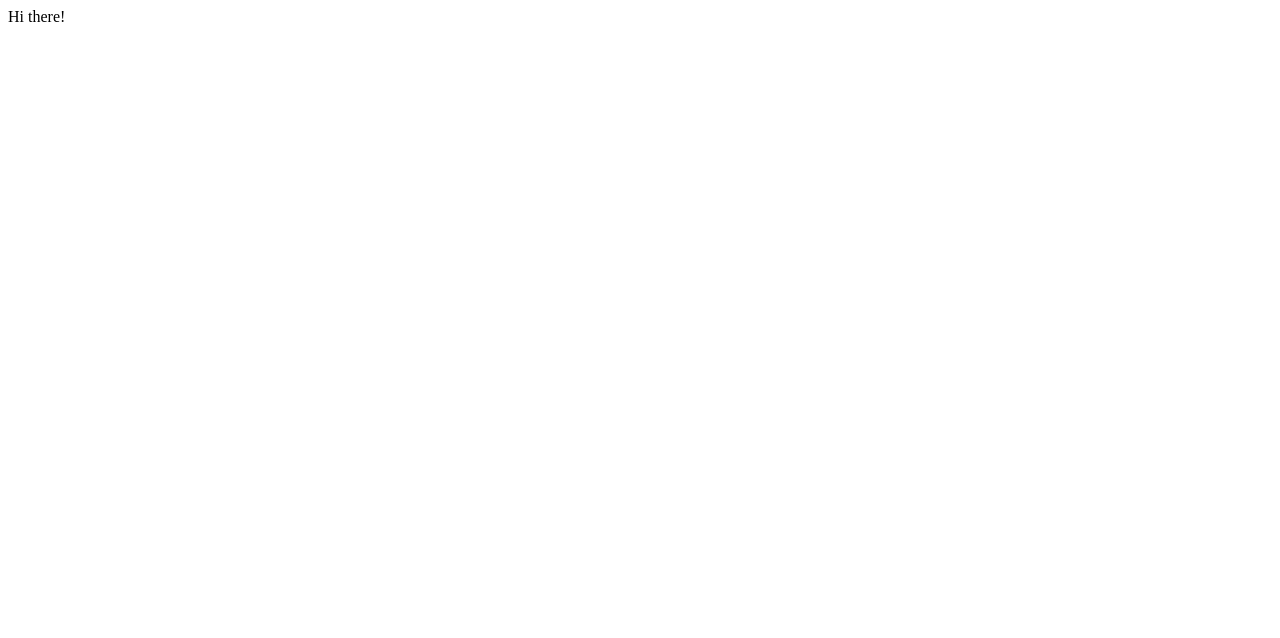
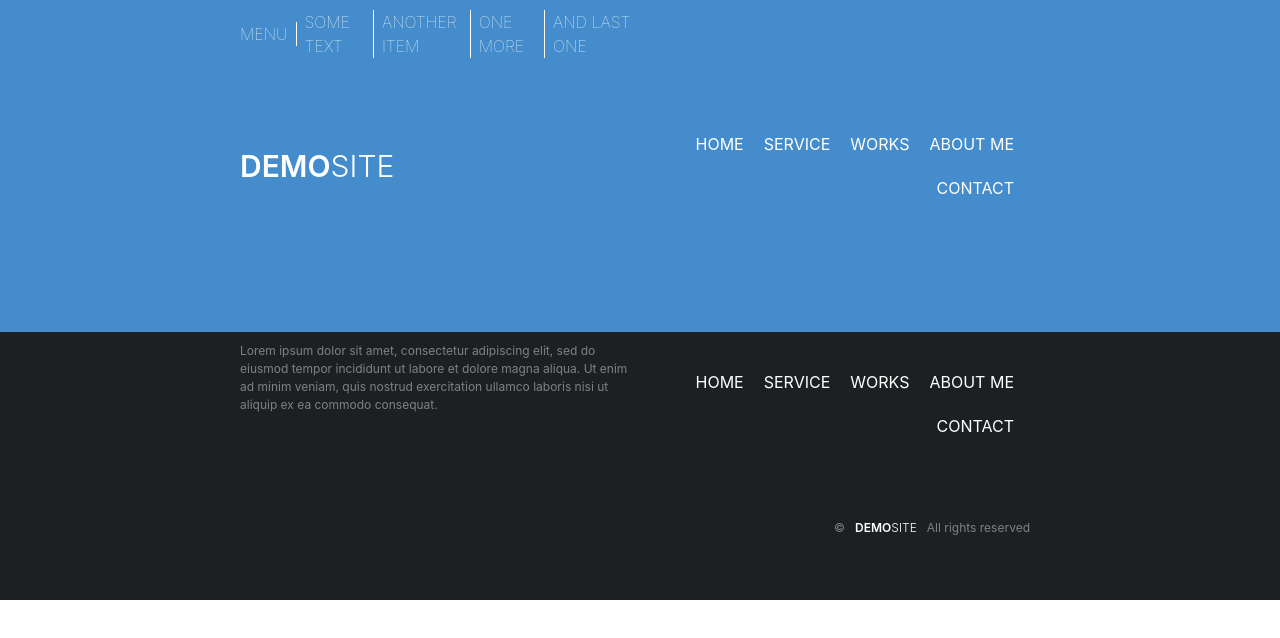
Before and after one commit to kontautas/AdeoWeb, a React app in the folder adeoweb/: page / in a window 1280 px wide. Built offline with nearby package versions, Linux system fonts and the light colour scheme.

Commit message:
Added footer and header
Added footer and header to the website.

```diff
--- a/adeoweb/package.json
+++ b/adeoweb/package.json
@@ -8,6 +8,7 @@
     "@testing-library/user-event": "^7.2.1",
     "react": "^16.14.0",
     "react-dom": "^16.14.0",
+    "react-router-dom": "^5.2.0",
     "react-scripts": "3.4.3"
   },
   "scripts": {
@@ -32,7 +33,7 @@
     ]
   },
   "devDependencies": {
-    "eslint": "^7.11.0",
+    "eslint": "^6.6.0",
     "eslint-config-prettier": "^6.13.0",
     "eslint-plugin-react": "^7.21.4",
     "prettier": "2.1.2"
--- a/adeoweb/public/index.html
+++ b/adeoweb/public/index.html
@@ -8,6 +8,10 @@
     <meta
       name="description"
       content="Web site created using create-react-app"
+    />
+    <link
+      rel="stylesheet"
+      href="https://fonts.googleapis.com/css?family=Roboto:100,300,400,500,700,900"
     />
     <link rel="apple-touch-icon" href="%PUBLIC_URL%/logo192.png" />
     <!--
@@ -24,6 +28,27 @@
       work correctly both with client-side routing and a non-root public URL.
       Learn how to configure a non-root public URL by running `npm run build`.
     -->
+    <link
+      rel="stylesheet"
+      href="https://stackpath.bootstrapcdn.com/bootstrap/4.5.0/css/bootstrap.min.css"
+      integrity="sha384-9aIt2nRpC12Uk9gS9baDl411NQApFmC26EwAOH8WgZl5MYYxFfc+NcPb1dKGj7Sk"
+      crossorigin="anonymous"
+    />
+    <script
+      src="https://code.jquery.com/jquery-3.5.1.slim.min.js"
+      integrity="sha384-DfXdz2htPH0lsSSs5nCTpuj/zy4C+OGpamoFVy38MVBnE+IbbVYUew+OrCXaRkfj"
+      crossorigin="anonymous"
+    ></script>
+    <script
+      src="https://cdn.jsdelivr.net/npm/popper.js@1.16.0/dist/umd/popper.min.js"
+      integrity="sha384-Q6E9RHvbIyZFJoft+2mJbHaEWldlvI9IOYy5n3zV9zzTtmI3UksdQRVvoxMfooAo"
+      crossorigin="anonymous"
+    ></script>
+    <script
+      src="https://stackpath.bootstrapcdn.com/bootstrap/4.5.0/js/bootstrap.min.js"
+      integrity="sha384-OgVRvuATP1z7JjHLkuOU7Xw704+h835Lr+6QL9UvYjZE3Ipu6Tp75j7Bh/kR0JKI"
+      crossorigin="anonymous"
+    ></script>
     <title>React App</title>
   </head>
   <body>
--- /dev/null
+++ b/adeoweb/src/demoName.css
@@ -0,0 +1,15 @@
+.demoName {
+  display: flex;
+  justify-content: flex-start;
+  align-items: center;
+}
+.boldLetters {
+  font-weight: 600;
+  display: inline-block;
+  font-size: 30px;
+}
+.notBoldLetters {
+  font-weight: 300;
+  display: inline-block;
+  font-size: 30px;
+}
--- /dev/null
+++ b/adeoweb/src/demoName.js
@@ -0,0 +1,16 @@
+import React from "react";
+import "./demoName.css";
+const demoName = (props) => {
+  return (
+    <div className="demoName">
+      <div className="boldLetters" style={props.style}>
+        DEMO
+      </div>
+      <div className="notBoldLetters" style={props.style}>
+        SITE
+      </div>
+    </div>
+  );
+};
+
+export default demoName;
--- /dev/null
+++ b/adeoweb/src/footer.css
@@ -0,0 +1,45 @@
+.footer {
+  background-color: #1d2022;
+  color: white;
+  padding-left: 30vh;
+  padding-right: 30vh;
+  padding-top: 10px;
+  padding-bottom: 10px;
+}
+.grid-template {
+  display: grid;
+  grid-template-columns: 1fr 1fr;
+  grid-template-rows: 1fr 1fr;
+}
+.grid-footer-navbar {
+  grid-column-start: 2;
+  grid-column-end: 3;
+  grid-row-start: 1;
+  grid-row-end: 2;
+  padding-top: 10px;
+  padding-bottom: 10px;
+  justify-self: end;
+}
+.grid-footer-text {
+  grid-column-start: 1;
+  grid-column-end: 2;
+  grid-row-start: 1;
+  grid-row-end: 3;
+  color: grey;
+  font-size: 12px;
+  justify-self: start;
+}
+.grid-footer-rights {
+  grid-column-start: 2;
+  grid-column-end: 3;
+  grid-row-start: 2;
+  grid-row-end: 3;
+  padding: 10px;
+  font-size: 12px;
+  justify-self: end;
+}
+.inline {
+  display: flex;
+  justify-content: flex-end;
+  align-items: center;
+}
--- /dev/null
+++ b/adeoweb/src/footer.js
@@ -0,0 +1,28 @@
+import React from "react";
+import "./footer.css";
+import Navbar from "./navbar";
+import Name from "./demoName";
+const footer = () => {
+  return (
+    <div className="grid-template footer">
+      <div className="grid-footer-navbar">
+        <Navbar />
+      </div>
+      <div className="grid-footer-text">
+        Lorem ipsum dolor sit amet, consectetur adipiscing elit, sed do eiusmod
+        tempor incididunt ut labore et dolore magna aliqua. Ut enim ad minim
+        veniam, quis nostrud exercitation ullamco laboris nisi ut aliquip ex ea
+        commodo consequat.
+      </div>
+      <div className="grid-footer-rights inline">
+        <div style={{ paddingRight: "10px", color: "grey" }}>©</div>
+        <Name style={{ fontSize: "12px" }} />
+        <div style={{ paddingLeft: "10px", color: "grey" }}>
+          All rights reserved
+        </div>
+      </div>
+    </div>
+  );
+};
+
+export default footer;
--- /dev/null
+++ b/adeoweb/src/header.css
@@ -0,0 +1,32 @@
+.header {
+  background-color: #448ccb;
+  color: white;
+  padding-left: 30vh;
+  padding-right: 30vh;
+  padding-top: 10px;
+  padding-bottom: 10px;
+}
+.grid-header {
+  display: grid;
+  grid-template-columns: 1fr 1fr;
+  grid-template-rows: 1fr 1fr 1fr;
+}
+.grid-header-menu {
+  grid-column-start: 1;
+  grid-column-end: 2;
+  grid-row-start: 1;
+  grid-row-end: 2;
+}
+.grid-header-name {
+  grid-column-start: 1;
+  grid-column-end: 2;
+  grid-row-start: 2;
+  grid-row-end: 3;
+  align-self: center;
+}
+.grid-header-navbar {
+  grid-column-start: 2;
+  grid-column-end: 3;
+  grid-row-start: 2;
+  grid-row-end: 3;
+}
--- /dev/null
+++ b/adeoweb/src/header.js
@@ -0,0 +1,23 @@
+import React from "react";
+import "./header.css";
+import Navbar from "./navbar";
+import Name from "./demoName";
+import Menu from "./menu";
+
+const Header = () => {
+  return (
+    <div className="grid-header header">
+      <div className="grid-header-navbar">
+        <Navbar />
+      </div>
+      <div className="grid-header-name">
+        <Name />
+      </div>
+      <div className="grid-header-menu">
+        <Menu />
+      </div>
+    </div>
+  );
+};
+
+export default Header;
--- /dev/null
+++ b/adeoweb/src/homepage.css
@@ -0,0 +1,3 @@
+body {
+  font-family: "Roboto";
+}
--- /dev/null
+++ b/adeoweb/src/homepage.js
@@ -0,0 +1,13 @@
+import React from "react";
+import Header from "./header";
+import Footer from "./footer";
+const Homepage = () => {
+  return (
+    <div>
+      <Header />
+      <Footer />
+    </div>
+  );
+};
+
+export default Homepage;
--- a/adeoweb/src/index.js
+++ b/adeoweb/src/index.js
@@ -1,8 +1,16 @@
 import React from "react";
 import ReactDOM from "react-dom";
+import { BrowserRouter as Router, Switch, Route, Link } from "react-router-dom";
+import Home from "./homepage";
 
 const App = () => {
-  return <div> Hi there! </div>;
+  return (
+    <Router>
+      <Switch>
+        <Route path="/" exact component={Home}></Route>
+      </Switch>
+    </Router>
+  );
 };
 
 ReactDOM.render(<App />, document.getElementById("root"));
--- /dev/null
+++ b/adeoweb/src/menu.css
@@ -0,0 +1,17 @@
+.menu {
+  display: flex;
+  justify-content: flex-start;
+  align-items: center;
+}
+.menu-elements {
+  padding-right: 8px;
+  padding-left: 8px;
+  font-weight: 100;
+  border-right: 1px solid white;
+}
+.menu-elements:nth-of-type(1) {
+  padding-left: 0px;
+}
+.menu-elements:nth-of-type(5) {
+  border-right: 0px;
+}
--- /dev/null
+++ b/adeoweb/src/menu.js
@@ -0,0 +1,15 @@
+import React from "react";
+import "./menu.css";
+const menu = () => {
+  return (
+    <div className="menu">
+      <div className="menu-elements">MENU</div>
+      <div className="menu-elements">SOME TEXT</div>
+      <div className="menu-elements">ANOTHER ITEM</div>
+      <div className="menu-elements">ONE MORE</div>
+      <div className="menu-elements">AND LAST ONE</div>
+    </div>
+  );
+};
+
+export default menu;
--- /dev/null
+++ b/adeoweb/src/navbar.css
@@ -0,0 +1,47 @@
+.navbar {
+  display: flex;
+  justify-content: flex-end;
+  align-items: center;
+}
+.navbar-element {
+  padding: 10px;
+  font-weight: 400;
+}
+.dropdown {
+  position: relative;
+  display: inline-block;
+}
+.dropdown-content {
+  margin-top: 10px;
+  display: none;
+  position: absolute;
+  left: 50%;
+  right: auto;
+  transform: translateX(-50%);
+  background-color: black;
+  width: 150px;
+  padding: 5px;
+}
+.dropdown-content .dropdown-element {
+  color: white;
+  text-decoration: none;
+  display: block;
+  text-align: left;
+  padding: 10px;
+}
+.dropdown:hover .dropdown-content {
+  display: block;
+}
+.dropdown-content .dropdown-element:hover {
+  background-color: white;
+  color: black;
+}
+.dropdown-content::after {
+  position: absolute;
+  left: 45%;
+  top: -10px;
+  content: "";
+  border-left: 10px solid transparent;
+  border-right: 10px solid transparent;
+  border-bottom: 10px solid #000000;
+}
--- /dev/null
+++ b/adeoweb/src/navbar.js
@@ -0,0 +1,24 @@
+import React from "react";
+import "./navbar.css";
+const navbar = () => {
+  return (
+    <div className="navbar">
+      <div className="navbar-element">HOME</div>
+      <div className="navbar-element">SERVICE</div>
+      <div className="dropdown navbar-element">
+        WORKS
+        <div className="dropdown-content">
+          <div className="dropdown-element">ALL</div>
+          <div className="dropdown-element">GRAPHIC</div>
+          <div className="dropdown-element">DESIGN</div>
+          <div className="dropdown-element">LOGO</div>
+          <div className="dropdown-element">WEBSITE</div>
+        </div>
+      </div>
+      <div className="navbar-element">ABOUT ME</div>
+      <div className="navbar-element">CONTACT</div>
+    </div>
+  );
+};
+
+export default navbar;
```
Also changed, not shown: 1 other file.
